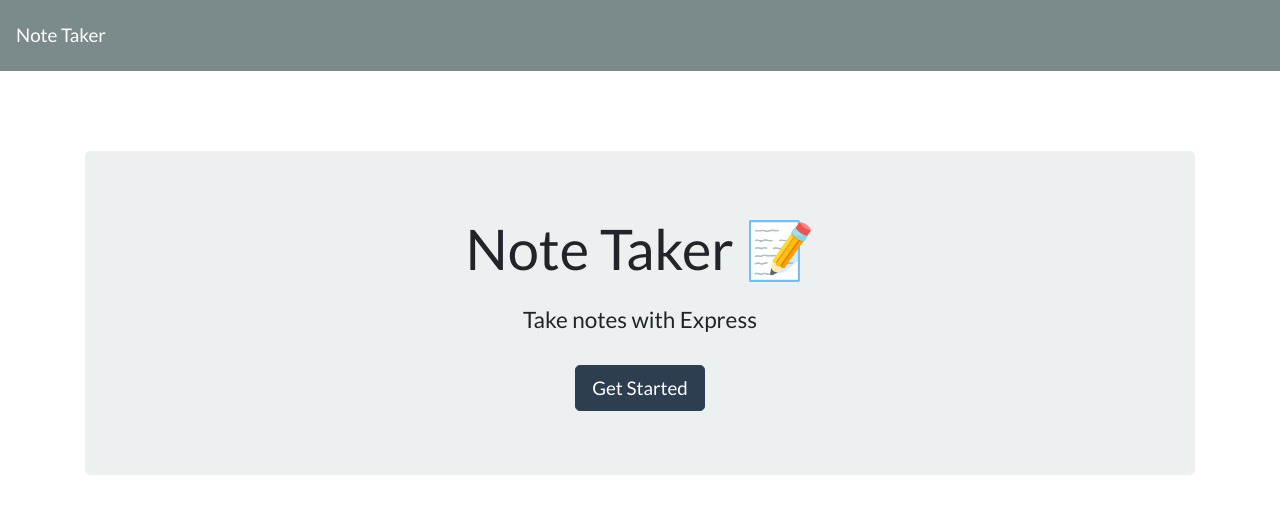
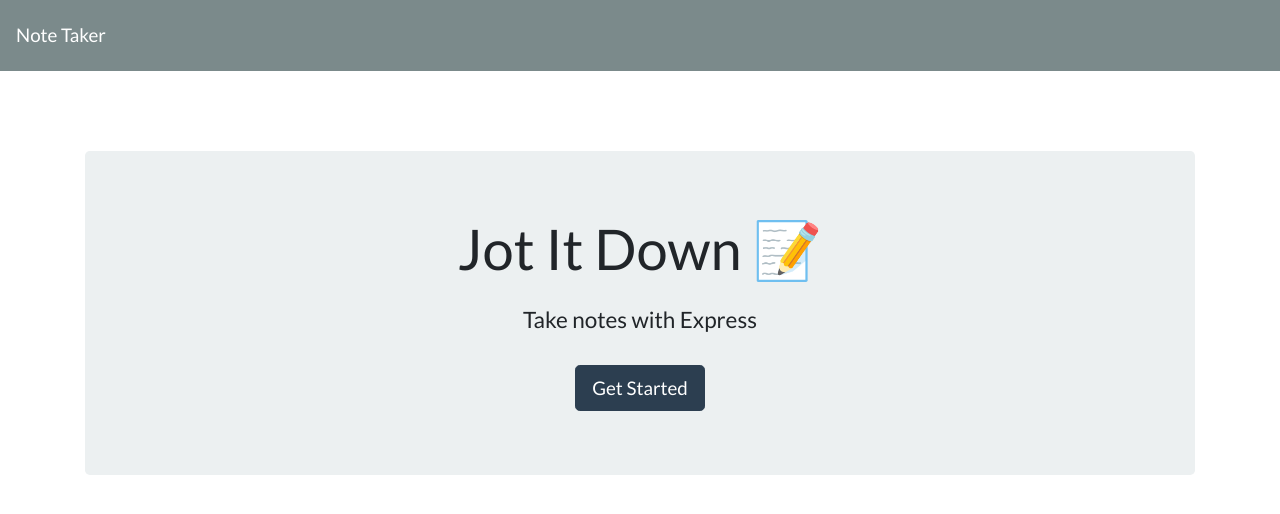
Before and after one commit to wdfhai/jot_it_down, a website: page public/index.html in a window 1280 px wide. Drawn offline with nearby package versions, Linux system fonts and the light colour scheme; no server answers; files whose address does not match are found by name.

Commit message:
fixed html title

```diff
--- a/public/index.html
+++ b/public/index.html
@@ -5,7 +5,7 @@
   <meta charset="UTF-8">
   <meta name="viewport" content="width=device-width, initial-scale=1.0">
   <meta http-equiv="X-UA-Compatible" content="ie=edge">
-  <title>Note Taker</title>
+  <title>Jot It Down</title>
   <link rel="stylesheet" href="https://cdnjs.cloudflare.com/ajax/libs/bootswatch/4.1.3/flatly/bootstrap.min.css" />
 </head>
 
@@ -16,7 +16,7 @@
   </nav>
   <div class="container">
     <div style="margin-top: 80px;" class="jumbotron text-center">
-      <h1 class="display-4">Note Taker <span role="img" aria-label="Memo">📝</span></h1>
+      <h1 class="display-4">Jot It Down <span role="img" aria-label="Memo">📝</span></h1>
       <h4 class="mt-4">Take notes with Express</h4>
       <a class="btn btn-primary btn-lg mt-4" href="/notes" role="button">Get Started</a>
     </div>
```
Also changed, not shown: public/notes.html (+1 -1 lines), readme.md.
